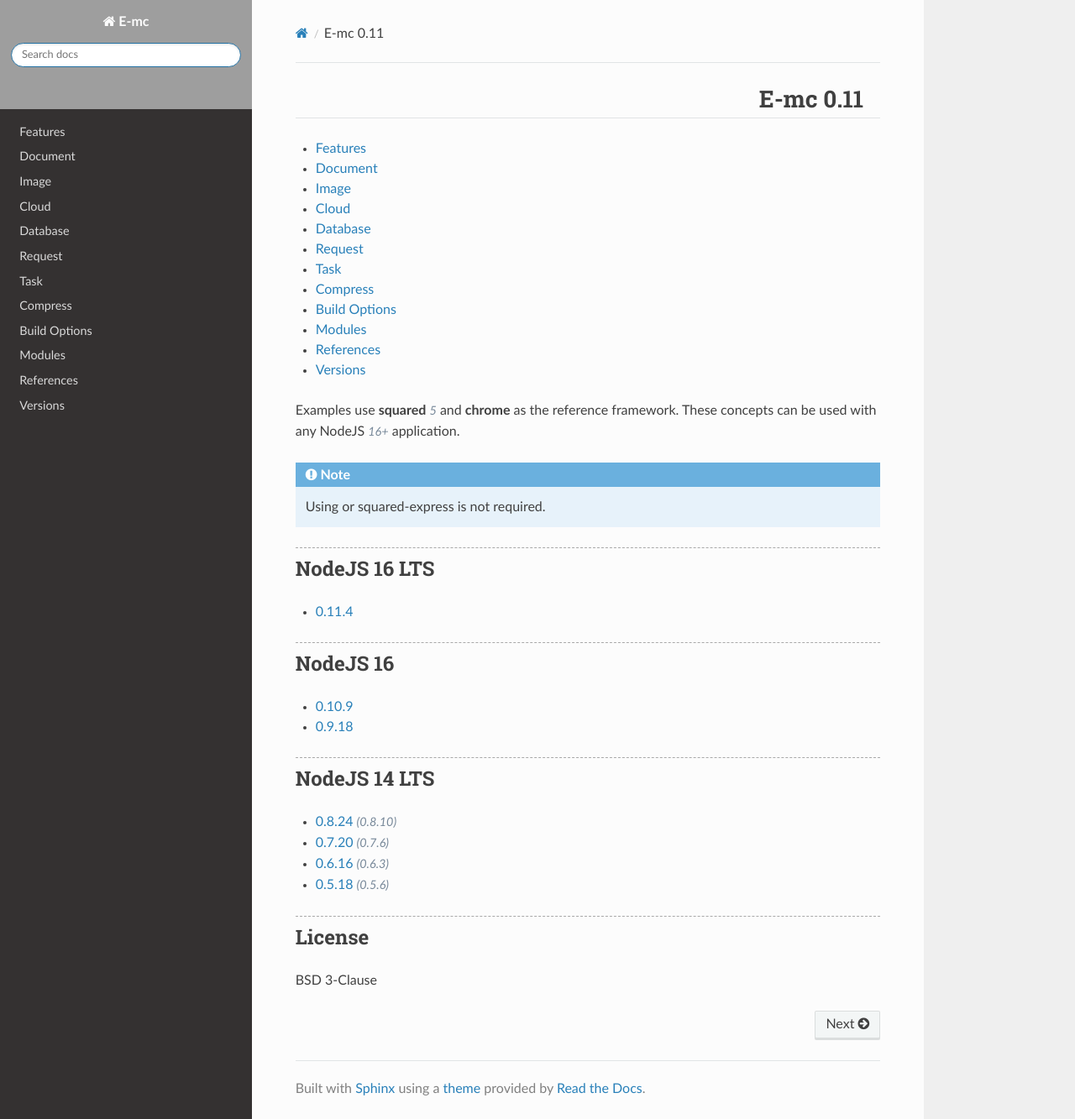
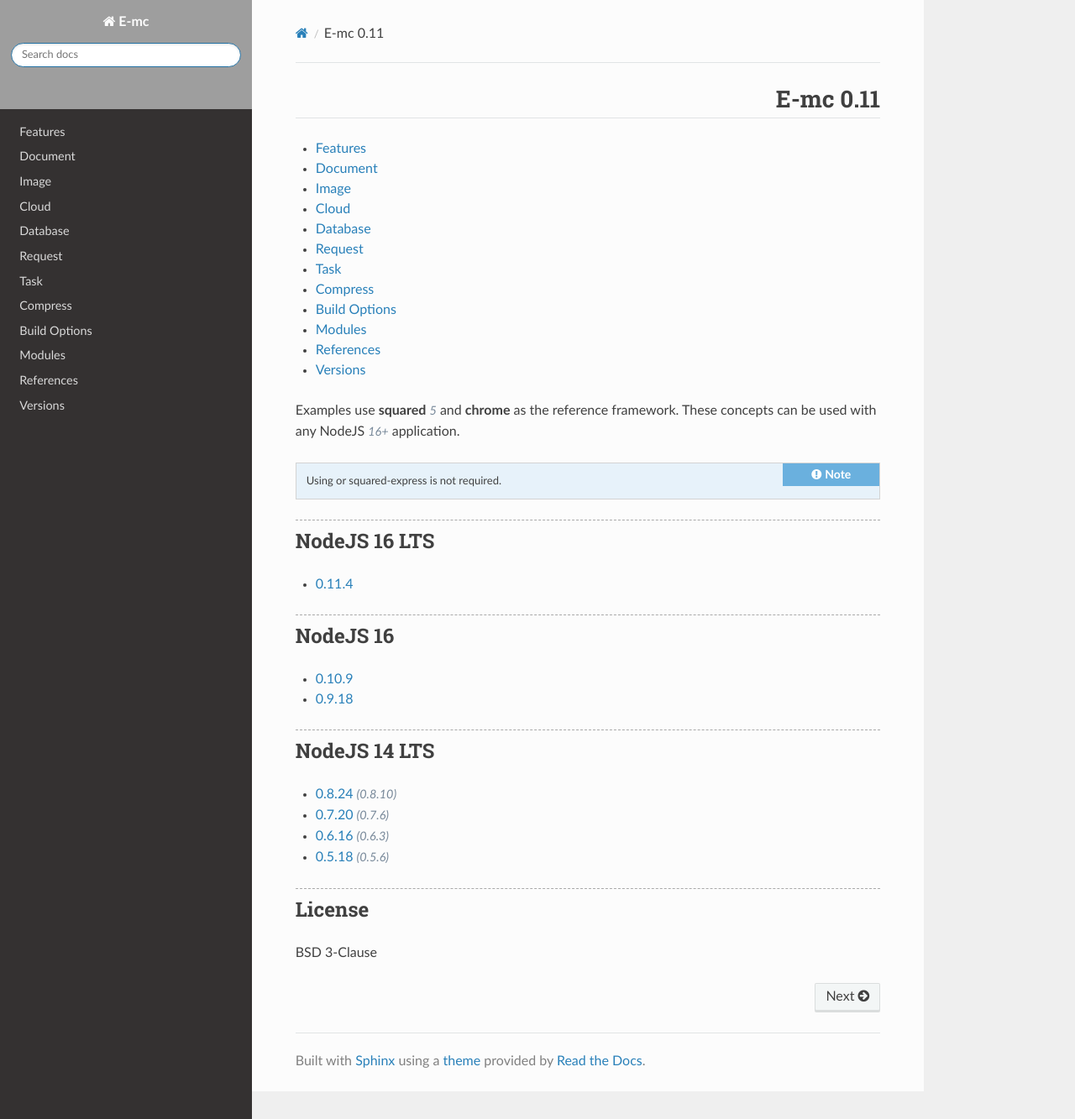
Before and after one commit to anpham6/chrome-docs, a Sphinx documentation site: the page built from source/index.rst, in a window 1280 px wide and 1333 px high. Shown: the whole window at 84% size. Built offline with Sphinx 7.4.7 and the Read the Docs theme 3.1.0, drawn with Linux system fonts in a browser that asks for light colours; grey boxes are pictures that could not be loaded.

Commit message:
CSS: Admonition title alignment and font size was revised.

```diff
--- a/source/_static/override.css
+++ b/source/_static/override.css
@@ -2,8 +2,10 @@
     height: 130px;
 }
 
-.rst-content h1 {
-    text-align: right;
+.rst-content div > section:first-child h1 {
+    display: flex;
+    flex-direction: row-reverse;
+    align-items: baseline;
     padding-bottom: 4px;
     border-bottom: 1px solid #e1e4e5;
 }
@@ -53,3 +55,27 @@
     padding-top: 8px;
     padding-bottom: 0px !important;
 }
+
+.rst-content .admonition {
+    padding-bottom: 10px;
+    border: solid 1px lightgray;
+}
+
+.rst-content .admonition-title {
+    width: 115px;
+    font-size: 14px;
+    text-align: center;
+    margin-bottom: 8px;
+    padding: 6px 8px;
+    float: right;
+}
+
+.rst-content .admonition p:last-child {
+    font-size: 13px;
+    line-height: 20px;
+    padding-right: 110px;
+}
+
+.rst-content .admonition code.literal {
+    font-size: 90%;
+}
```
